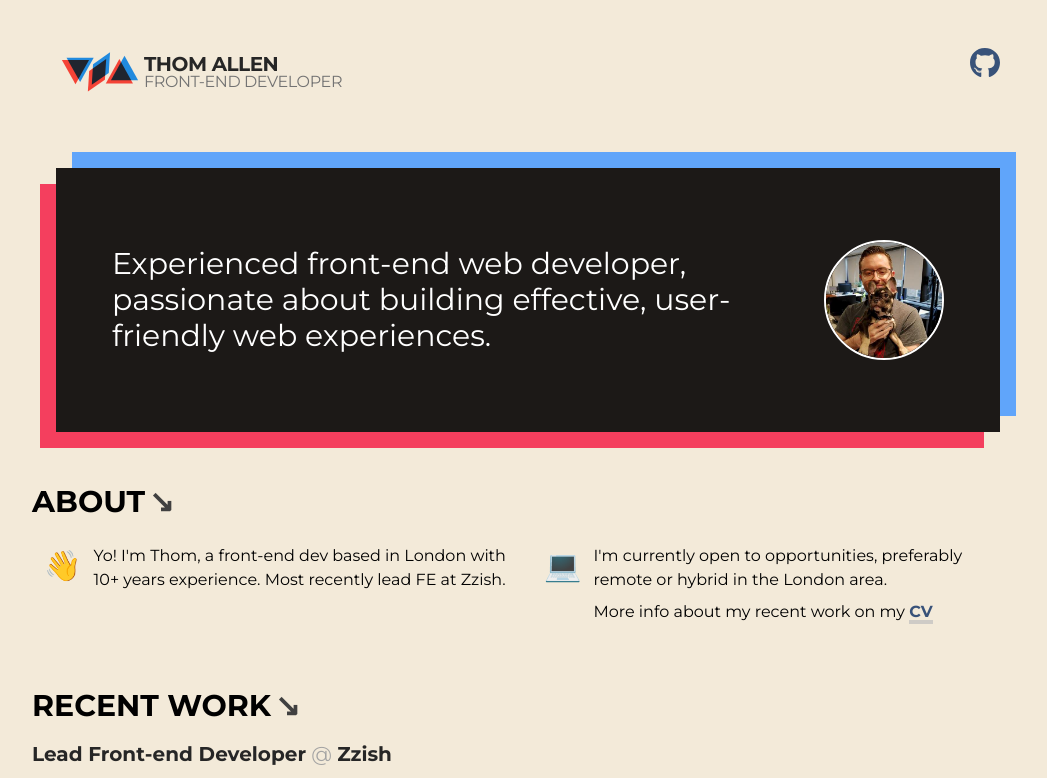
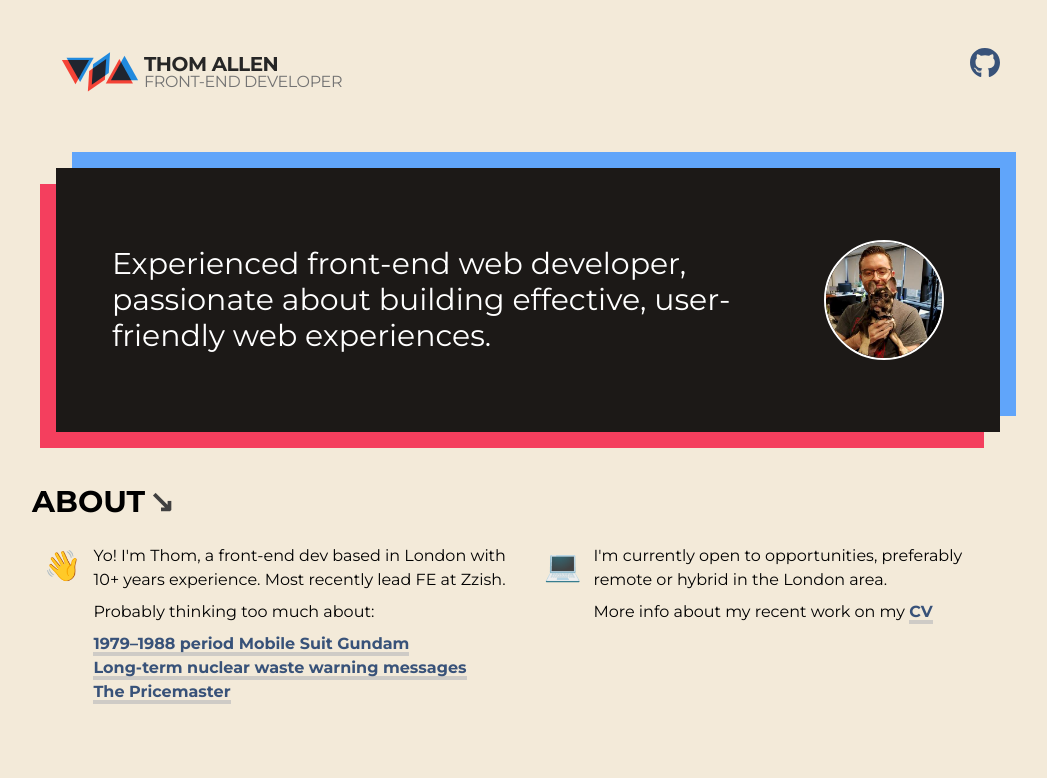
Before and after one commit to tjallen/thomjamesallen, a Next.js app: page / in a window 1280 px wide. Shown: the top 778 px of the page, without its empty margins (112-1159 px from the left). Built offline with nearby package versions, Linux system fonts and the light colour scheme.

Commit message:
Add some quote unquote personality

```diff
--- a/app/components/About.tsx
+++ b/app/components/About.tsx
@@ -12,6 +12,33 @@ export function About() {
               Yo! I&apos;m Thom, a front-end dev based in London with 10+ years
               experience. Most recently lead FE at Zzish.
             </p>
+            <p>Probably thinking too much about:</p>
+            <ul>
+              <li>
+                <a
+                  href="https://www.youtube.com/watch?v=X82QTT_vJI0"
+                  title="Zeta Gundam OP1"
+                >
+                  1979&ndash;1988 period Mobile Suit Gundam
+                </a>
+              </li>
+              <li>
+                <a
+                  href="https://en.wikipedia.org/wiki/Long-term_nuclear_waste_warning_messages"
+                  title="Long-term nuclear waste warning messages on Wikipedia. Treat yourself"
+                >
+                  Long-term nuclear waste warning messages
+                </a>
+              </li>
+              <li>
+                <a
+                  href="https://www.youtube.com/watch?v=CUmmxW7Ksc8"
+                  title="The Pricemaster. Everything is for sale"
+                >
+                  The Pricemaster
+                </a>
+              </li>
+            </ul>
           </div>
         </div>
         <div className="mb-4 flex basis-1/2 p-2">
```
